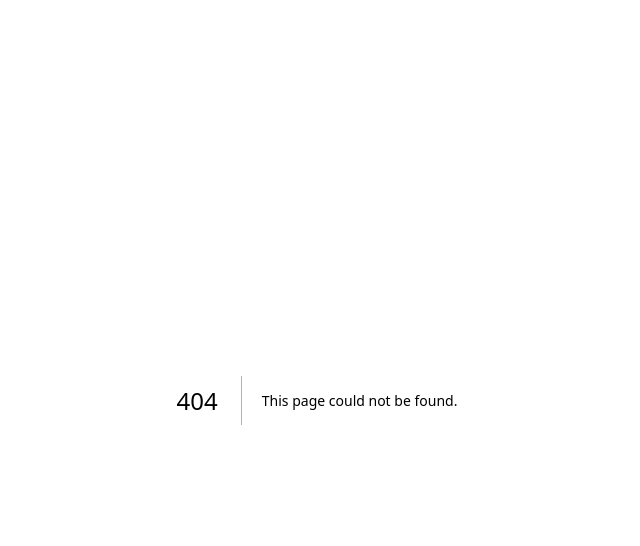
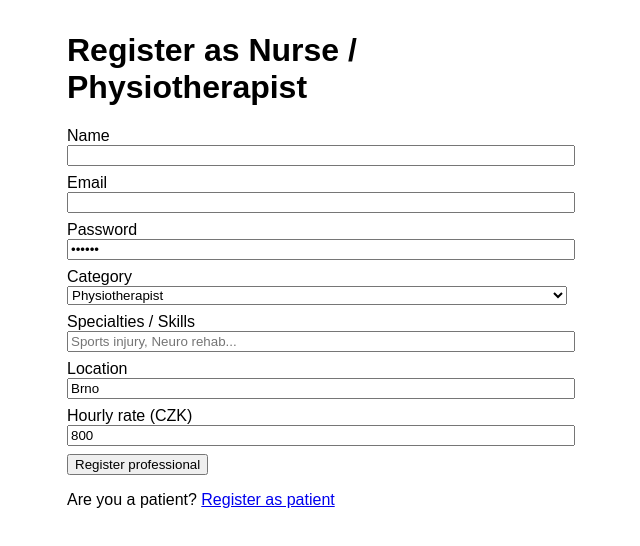
Before and after one commit to suba1205cz/healthcare-portal-mvp, a Next.js app in the folder frontend/: page /register-professional in a window 1280 px wide. Before the commit this address had no page. Shown: the top 546 px of the page, without its empty margins (323-963 px from the left). Built offline with nearby package versions, Linux system fonts and the light colour scheme; no server answers.

Commit message:
feat: patient and professional registration pages

```diff
--- /dev/null
+++ b/frontend/pages/register-professional.js
@@ -0,0 +1,122 @@
+import { useState } from "react";
+import axios from "axios";
+import { useRouter } from "next/router";
+
+const API_URL = process.env.NEXT_PUBLIC_API_URL;
+
+export default function RegisterProfessionalPage() {
+  const router = useRouter();
+  const [name, setName] = useState("");
+  const [email, setEmail] = useState("");
+  const [password, setPassword] = useState("123456");
+  const [category, setCategory] = useState("PHYSIOTHERAPIST");
+  const [specialties, setSpecialties] = useState("");
+  const [location, setLocation] = useState("Brno");
+  const [hourlyRate, setHourlyRate] = useState("800");
+  const [error, setError] = useState("");
+  const [success, setSuccess] = useState("");
+
+  async function handleSubmit(e) {
+    e.preventDefault();
+    setError("");
+    setSuccess("");
+
+    try {
+      // 1) create user with PROFESSIONAL role
+      const userRes = await axios.post(`${API_URL}/api/auth/register`, {
+        name,
+        email,
+        password,
+        role: "PROFESSIONAL",
+      });
+
+      const userId = userRes.data.id;
+
+      // 2) create profile for this professional
+      await axios.post(`${API_URL}/api/professionals`, {
+        userId,
+        category,
+        specialties,
+        location,
+        hourlyRate: Number(hourlyRate),
+      });
+
+      setSuccess("Professional registered. You can login now.");
+      // router.push("/login");
+    } catch (err) {
+      console.error(err);
+      setError(err.response?.data?.error || "Registration failed.");
+    }
+  }
+
+  return (
+    <div style={{ maxWidth: 500, margin: "2rem auto", fontFamily: "sans-serif" }}>
+      <h1>Register as Nurse / Physiotherapist</h1>
+      <form onSubmit={handleSubmit}>
+        <label>Name</label>
+        <input
+          style={{ width: "100%", marginBottom: "0.5rem" }}
+          value={name}
+          onChange={(e) => setName(e.target.value)}
+        />
+
+        <label>Email</label>
+        <input
+          style={{ width: "100%", marginBottom: "0.5rem" }}
+          value={email}
+          onChange={(e) => setEmail(e.target.value)}
+        />
+
+        <label>Password</label>
+        <input
+          style={{ width: "100%", marginBottom: "0.5rem" }}
+          type="password"
+          value={password}
+          onChange={(e) => setPassword(e.target.value)}
+        />
+
+        <label>Category</label>
+        <select
+          style={{ width: "100%", marginBottom: "0.5rem" }}
+          value={category}
+          onChange={(e) => setCategory(e.target.value)}
+        >
+          <option value="PHYSIOTHERAPIST">Physiotherapist</option>
+          <option value="NURSE">Nurse</option>
+        </select>
+
+        <label>Specialties / Skills</label>
+        <input
+          style={{ width: "100%", marginBottom: "0.5rem" }}
+          value={specialties}
+          onChange={(e) => setSpecialties(e.target.value)}
+          placeholder="Sports injury, Neuro rehab..."
+        />
+
+        <label>Location</label>
+        <input
+          style={{ width: "100%", marginBottom: "0.5rem" }}
+          value={location}
+          onChange={(e) => setLocation(e.target.value)}
+        />
+
+        <label>Hourly rate (CZK)</label>
+        <input
+          style={{ width: "100%", marginBottom: "0.5rem" }}
+          type="number"
+          value={hourlyRate}
+          onChange={(e) => setHourlyRate(e.target.value)}
+        />
+
+        {error && <p style={{ color: "red" }}>{error}</p>}
+        {success && <p style={{ color: "green" }}>{success}</p>}
+
+        <button type="submit">Register professional</button>
+      </form>
+
+      <p style={{ marginTop: "1rem" }}>
+        Are you a patient? <a href="/register">Register as patient</a>
+      </p>
+    </div>
+  );
+}
```
Also changed, not shown: 1 other file (tests, documents, lock files or other folders).
